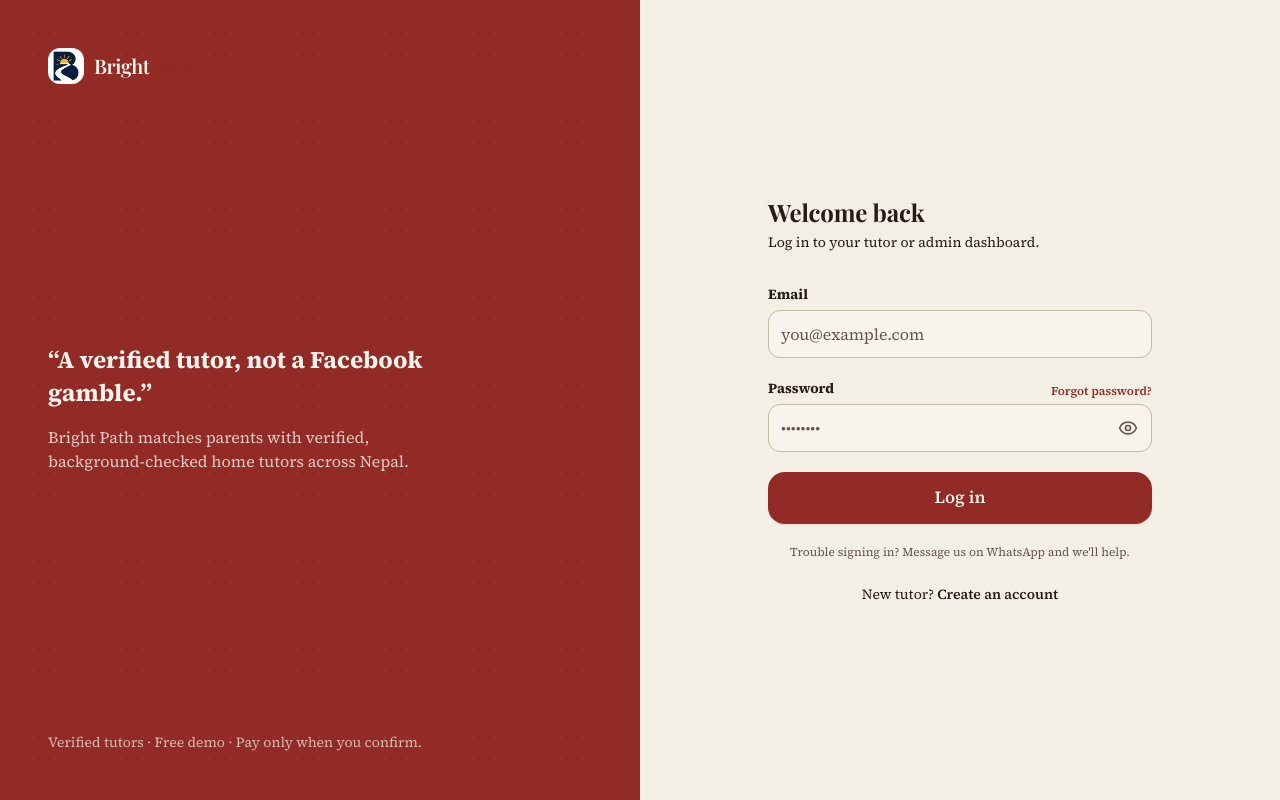
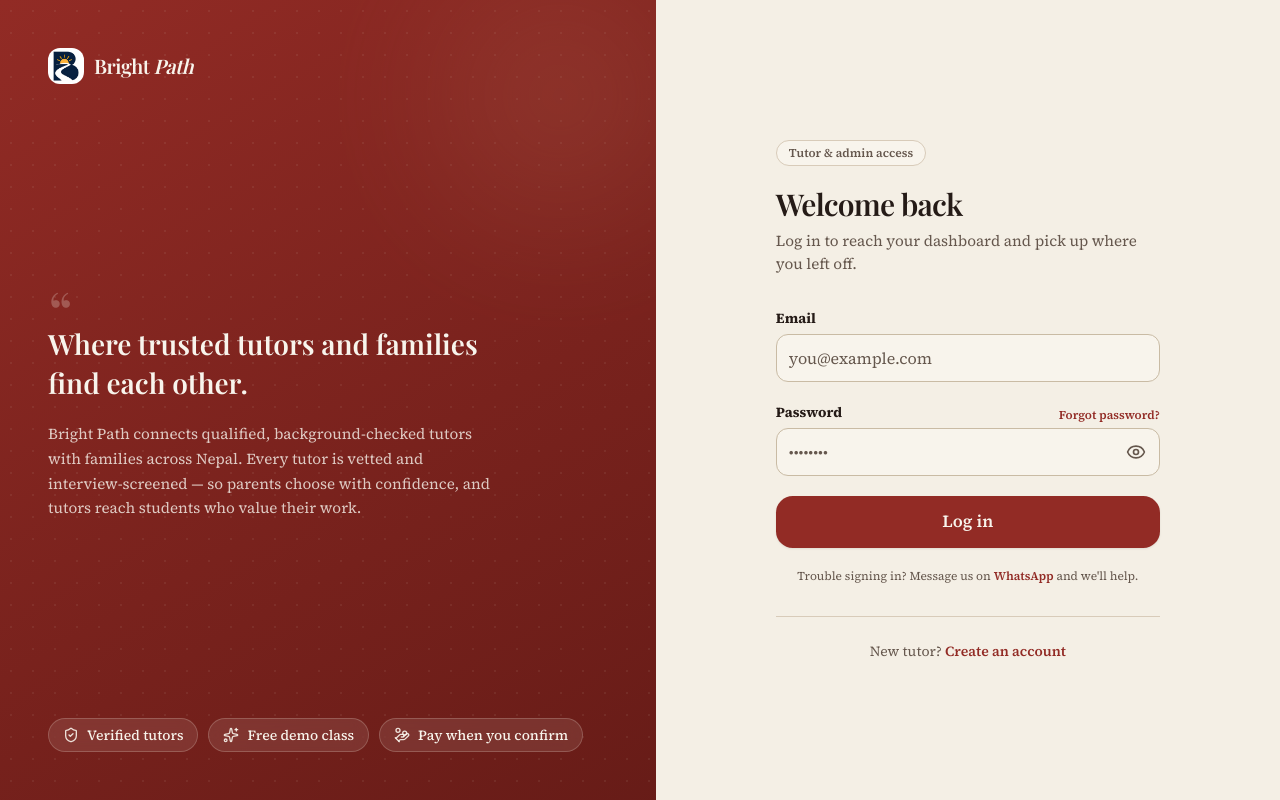
Before and after one commit to AjitAdhikari/Bright-Path-Home-Tuition, a Next.js app: page /login in a window 1280 px wide. Built offline with nearby package versions, Linux system fonts and the light colour scheme; no server answers.

Commit message:
Refactor AuthLayout and LoginPage for improved UI consistency; enhance LoginForm with WhatsApp support

```diff
--- a/app/(auth)/layout.tsx
+++ b/app/(auth)/layout.tsx
@@ -1,4 +1,11 @@
+import { ShieldCheck, Sparkles, HandCoins } from "lucide-react";
 import { Logo } from "@/components/Logo";
+
+const TRUST = [
+  { icon: ShieldCheck, label: "Verified tutors" },
+  { icon: Sparkles, label: "Free demo class" },
+  { icon: HandCoins, label: "Pay when you confirm" },
+];
 
 export default function AuthLayout({
   children,
@@ -6,29 +13,67 @@ export default function AuthLayout({
   children: React.ReactNode;
 }) {
   return (
-    <div className="grid min-h-dvh lg:grid-cols-2">
+    <div className="grid min-h-dvh lg:grid-cols-[1.05fr_1fr]">
       {/* Brand panel */}
-      <div className="relative hidden flex-col justify-between overflow-hidden bg-primary p-12 text-primary-foreground lg:flex">
-        <div className="bg-dotted absolute inset-0 opacity-10" aria-hidden />
-        <Logo className="relative [&_span:last-child]:text-primary-foreground" />
-        <div className="relative max-w-sm">
-          <p className="text-2xl font-bold leading-snug">
-            &ldquo;A verified tutor, not a Facebook gamble.&rdquo;
-          </p>
-          <p className="mt-4 text-primary-foreground/80">
-            Bright Path matches parents with verified, background-checked home
-            tutors across Nepal.
-          </p>
+      <div className="relative hidden flex-col justify-between overflow-hidden p-12 text-primary-foreground lg:flex">
+        {/* layered background: burgundy gradient + dotted texture + soft glow */}
+        <div
+          className="absolute inset-0"
+          style={{
+            background:
+              "linear-gradient(150deg, var(--primary) 0%, color-mix(in oklab, var(--primary) 78%, #000) 100%)",
+          }}
+          aria-hidden
+        />
+        <div className="bg-dotted absolute inset-0 opacity-[0.12]" aria-hidden />
+        <div
+          className="pointer-events-none absolute -right-24 -top-24 h-96 w-96 rounded-full opacity-40 blur-3xl"
+          style={{
+            background:
+              "radial-gradient(circle, color-mix(in oklab, var(--secondary) 70%, transparent) 0%, transparent 70%)",
+          }}
+          aria-hidden
+        />
+
+        <Logo className="relative [&_span]:text-primary-foreground [&_b]:text-primary-foreground" />
+
+        <div className="relative max-w-md">
+          <figure>
+            <span
+              className="font-heading block text-6xl leading-none text-primary-foreground/25"
+              aria-hidden
+            >
+              &ldquo;
+            </span>
+            <blockquote className="font-heading -mt-4 text-[1.75rem] font-semibold leading-snug">
+              Where trusted tutors and families find each other.
+            </blockquote>
+            <figcaption className="mt-5 text-[0.95rem] leading-relaxed text-primary-foreground/80">
+              Bright Path connects qualified, background-checked tutors with
+              families across Nepal. Every tutor is vetted and
+              interview-screened — so parents choose with confidence, and tutors
+              reach students who value their work.
+            </figcaption>
+          </figure>
         </div>
-        <p className="relative text-sm text-primary-foreground/70">
-          Verified tutors · Free demo · Pay only when you confirm.
-        </p>
+
+        <ul className="relative flex flex-wrap gap-2.5">
+          {TRUST.map(({ icon: Icon, label }) => (
+            <li
+              key={label}
+              className="inline-flex items-center gap-2 rounded-full border border-primary-foreground/20 bg-primary-foreground/10 px-3.5 py-1.5 text-sm font-medium backdrop-blur-sm"
+            >
+              <Icon className="h-4 w-4 text-primary-foreground/90" aria-hidden />
+              {label}
+            </li>
+          ))}
+        </ul>
       </div>
 
       {/* Form panel */}
-      <div className="flex items-center justify-center p-6">
+      <div className="relative flex items-center justify-center bg-background p-6 sm:p-10">
         <div className="w-full max-w-sm">
-          <div className="mb-8 lg:hidden">
+          <div className="mb-10 lg:hidden">
             <Logo />
           </div>
           {children}
--- a/app/(auth)/login/LoginForm.tsx
+++ b/app/(auth)/login/LoginForm.tsx
@@ -95,7 +95,16 @@ export function LoginForm() {
         {loading ? "Signing in…" : "Log in"}
       </Button>
       <p className="text-center text-xs text-muted-foreground">
-        Trouble signing in? Message us on WhatsApp and we&apos;ll help.
+        Trouble signing in? Message us on{" "}
+        <a
+          href="https://wa.me/9779704121935"
+          target="_blank"
+          rel="noopener noreferrer"
+          className="font-semibold text-primary hover:underline"
+        >
+          WhatsApp
+        </a>{" "}
+        and we&apos;ll help.
       </p>
     </form>
   );
--- a/app/(auth)/login/page.tsx
+++ b/app/(auth)/login/page.tsx
@@ -8,10 +8,16 @@ export const metadata: Metadata = { title: "Log in" };
 export default function LoginPage() {
   return (
     <div>
-      <h1 className="text-2xl font-bold text-ink-900">Welcome back</h1>
-      <p className="mt-1 text-sm text-ink-500">
-        Log in to your tutor or admin dashboard.
+      <span className="inline-flex items-center rounded-full border border-border bg-card px-3 py-1 text-xs font-semibold text-muted-foreground">
+        Tutor &amp; admin access
+      </span>
+      <h1 className="font-heading mt-5 text-3xl font-semibold tracking-tight text-foreground">
+        Welcome back
+      </h1>
+      <p className="mt-2 text-[0.95rem] text-muted-foreground">
+        Log in to reach your dashboard and pick up where you left off.
       </p>
+
       <div className="mt-8">
         <Suspense
           fallback={<div className="h-64 animate-pulse rounded-xl bg-muted" />}
@@ -19,9 +25,13 @@ export default function LoginPage() {
           <LoginForm />
         </Suspense>
       </div>
-      <p className="mt-6 text-center text-sm text-ink-500">
+
+      <p className="mt-8 border-t border-border pt-6 text-center text-sm text-muted-foreground">
         New tutor?{" "}
-        <Link href="/become-tutor" className="font-semibold text-brand-700 hover:underline">
+        <Link
+          href="/become-tutor"
+          className="font-semibold text-primary hover:underline"
+        >
           Create an account
         </Link>
       </p>
```
